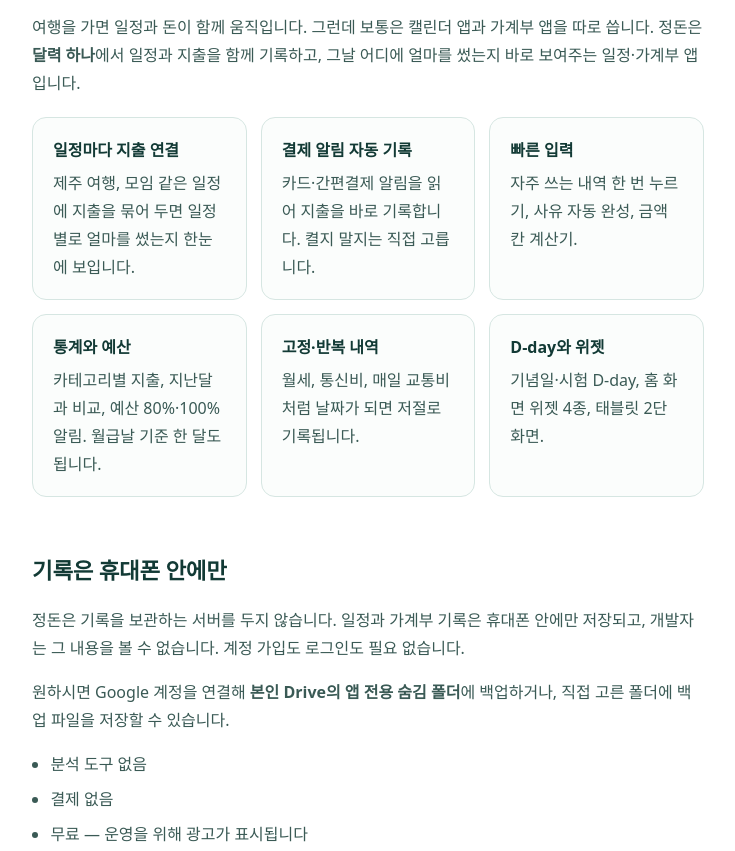
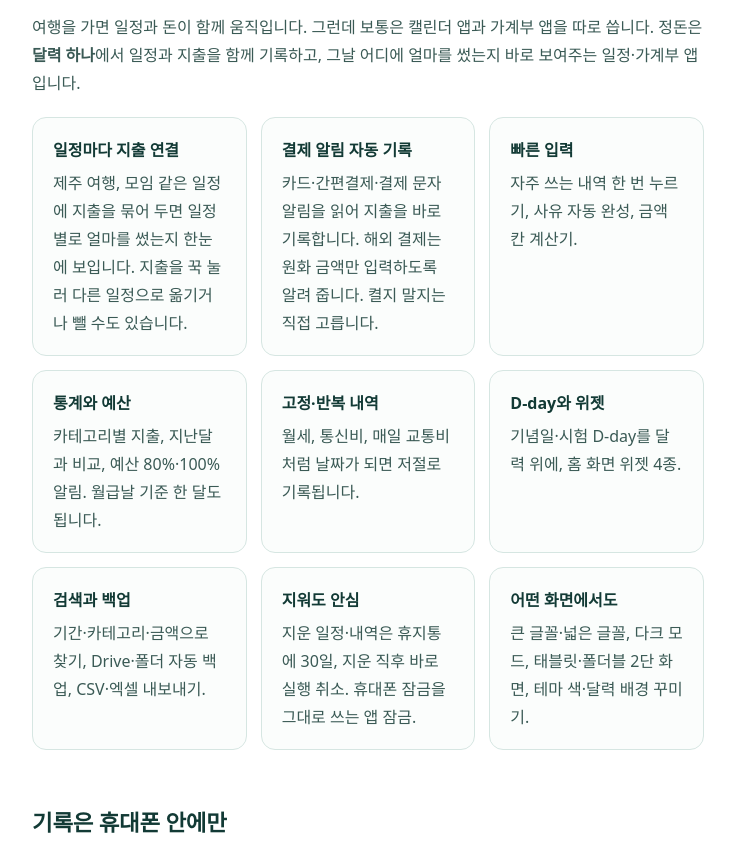
Before and after one commit to tkkim8494/tkkim8494.github.io, a plain HTML site: page budgetcalendar/index.html in a window 1280 px wide. Shown: the part 497-1348 px from the top of the page, without its empty margins (272-1007 px from the left). Drawn offline with Linux system fonts and the light colour scheme.

Commit message:
Update the 정돈 privacy policy and intro page for 1.0.5
- Privacy policy (effective 2026-11-18): overseas payments only prompt for the won amount,
  SMS from personal mobile numbers is ignored and sender numbers are not stored, calendar
  import checks roaming state and SIM country on the device only, Drive backups carry a
  random install ID so only this install's old backups are pruned
- Intro page: feature cards for SMS and overseas payments, moving expenses between events,
  search and backup, trash and app lock, large fonts and tablets

Co-Authored-By: Claude Opus 5.5 <noreply@anthropic.com>

```diff
--- a/budgetcalendar/index.html
+++ b/budgetcalendar/index.html
@@ -61,12 +61,15 @@
   </p>
 
   <div class="grid">
-    <div class="card"><b>일정마다 지출 연결</b>제주 여행, 모임 같은 일정에 지출을 묶어 두면 일정별로 얼마를 썼는지 한눈에 보입니다.</div>
-    <div class="card"><b>결제 알림 자동 기록</b>카드·간편결제 알림을 읽어 지출을 바로 기록합니다. 켤지 말지는 직접 고릅니다.</div>
+    <div class="card"><b>일정마다 지출 연결</b>제주 여행, 모임 같은 일정에 지출을 묶어 두면 일정별로 얼마를 썼는지 한눈에 보입니다. 지출을 꾹 눌러 다른 일정으로 옮기거나 뺄 수도 있습니다.</div>
+    <div class="card"><b>결제 알림 자동 기록</b>카드·간편결제·결제 문자 알림을 읽어 지출을 바로 기록합니다. 해외 결제는 원화 금액만 입력하도록 알려 줍니다. 켤지 말지는 직접 고릅니다.</div>
     <div class="card"><b>빠른 입력</b>자주 쓰는 내역 한 번 누르기, 사유 자동 완성, 금액 칸 계산기.</div>
     <div class="card"><b>통계와 예산</b>카테고리별 지출, 지난달과 비교, 예산 80%·100% 알림. 월급날 기준 한 달도 됩니다.</div>
     <div class="card"><b>고정·반복 내역</b>월세, 통신비, 매일 교통비처럼 날짜가 되면 저절로 기록됩니다.</div>
-    <div class="card"><b>D-day와 위젯</b>기념일·시험 D-day, 홈 화면 위젯 4종, 태블릿 2단 화면.</div>
+    <div class="card"><b>D-day와 위젯</b>기념일·시험 D-day를 달력 위에, 홈 화면 위젯 4종.</div>
+    <div class="card"><b>검색과 백업</b>기간·카테고리·금액으로 찾기, Drive·폴더 자동 백업, CSV·엑셀 내보내기.</div>
+    <div class="card"><b>지워도 안심</b>지운 일정·내역은 휴지통에 30일, 지운 직후 바로 실행 취소. 휴대폰 잠금을 그대로 쓰는 앱 잠금.</div>
+    <div class="card"><b>어떤 화면에서도</b>큰 글꼴·넓은 글꼴, 다크 모드, 태블릿·폴더블 2단 화면, 테마 색·달력 배경 꾸미기.</div>
   </div>
 
   <h2>기록은 휴대폰 안에만</h2>
```
Also changed, not shown: budgetcalendar/privacy.html (+6 -4 lines).
